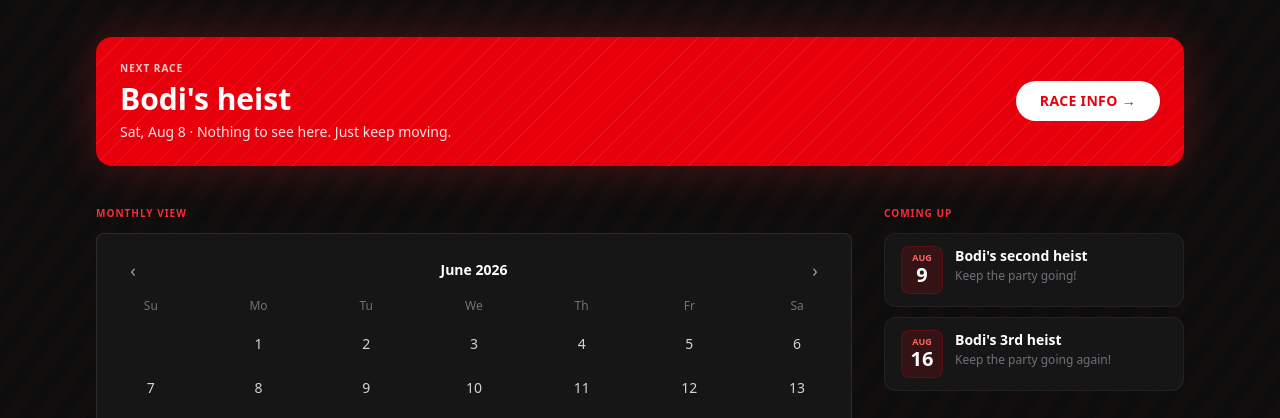
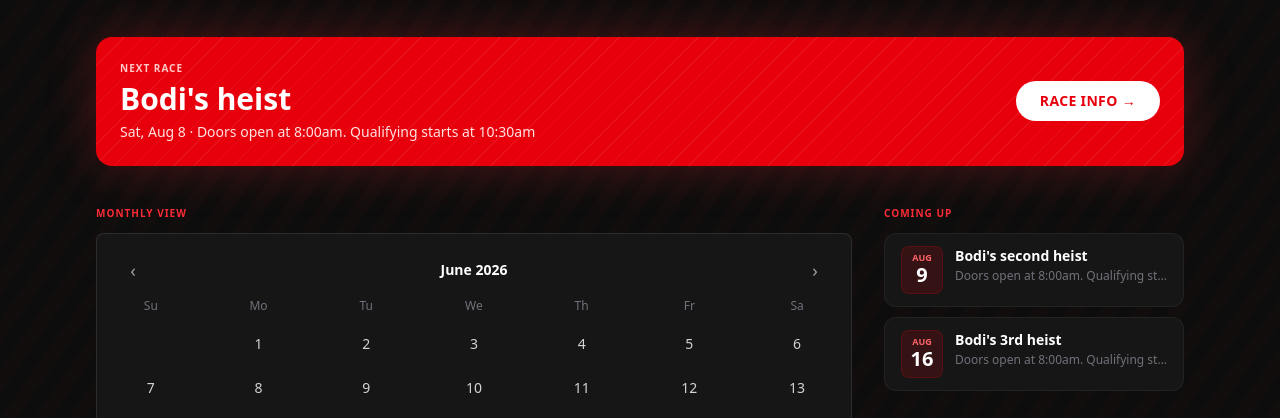
Before and after one commit to skyt0ss/gfxracing, a React (Vite) app: page / in a window 1280 px wide. Shown: the part 980-1398 px from the top of the page. Built offline with nearby package versions, Linux system fonts and the light colour scheme; a web font is replaced by a local one.

Commit message:
Modify event notes for Bodi's heists
Updated event notes to include opening times and qualifying start times.

```diff
--- a/content/events.ts
+++ b/content/events.ts
@@ -19,9 +19,9 @@ export const events: CalendarEvent[] = [
   /**
   UPDATE HERE
   **/
-    { date: "2026-08-08", title: "Bodi's heist",          notes: "Nothing to see here. Just keep moving." },
-  { date: "2026-08-09", title: "Bodi's second heist",          notes: "Keep the party going!" },
-  { date: "2026-08-16", title: "Bodi's 3rd heist",          notes: "Keep the party going again!" },
+    { date: "2026-08-08", title: "Bodi's heist",          notes: "Doors open at 8:00am.  Qualifying starts at 10:30am" },
+  { date: "2026-08-09", title: "Bodi's second heist",          notes: "Doors open at 8:00am.  Qualifying starts at 10:30am" },
+  { date: "2026-08-16", title: "Bodi's 3rd heist",          notes: "Doors open at 8:00am.  Qualifying starts at 10:30am" },
   /**
   END: UPDATE HERE
   **/
```
